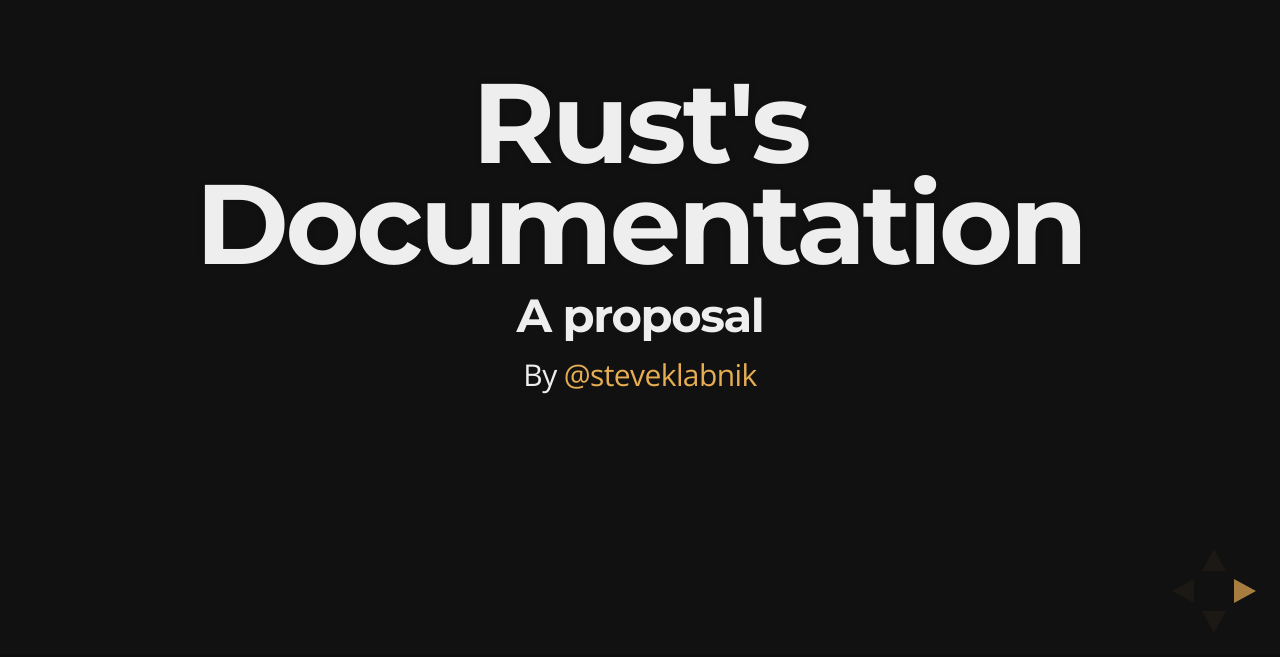
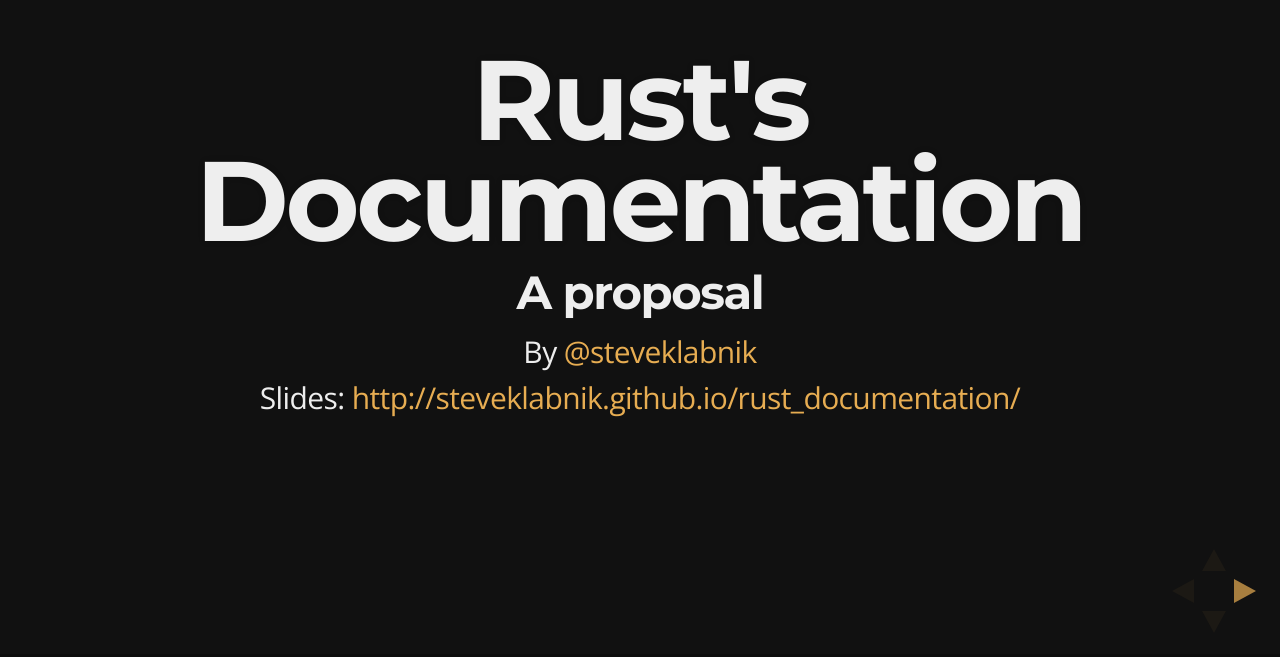
Before and after one commit to steveklabnik/rust_documentation, a website: page index.html in a window 1280 px wide. Shown: the part 143-800 px from the top of the page. Drawn offline with nearby package versions, Linux system fonts and the light colour scheme.

Commit message:
Add link to the talk.

```diff
--- a/index.html
+++ b/index.html
@@ -42,6 +42,7 @@
 					<p>
           By <a href="http://twitter.com/steveklabnik">@steveklabnik</a>
 					</p>
+                                        <p>Slides: <a href="http://steveklabnik.github.io/rust_documentation/">http://steveklabnik.github.io/rust_documentation/</a></p>
 				</section>
 
         <section>
```
